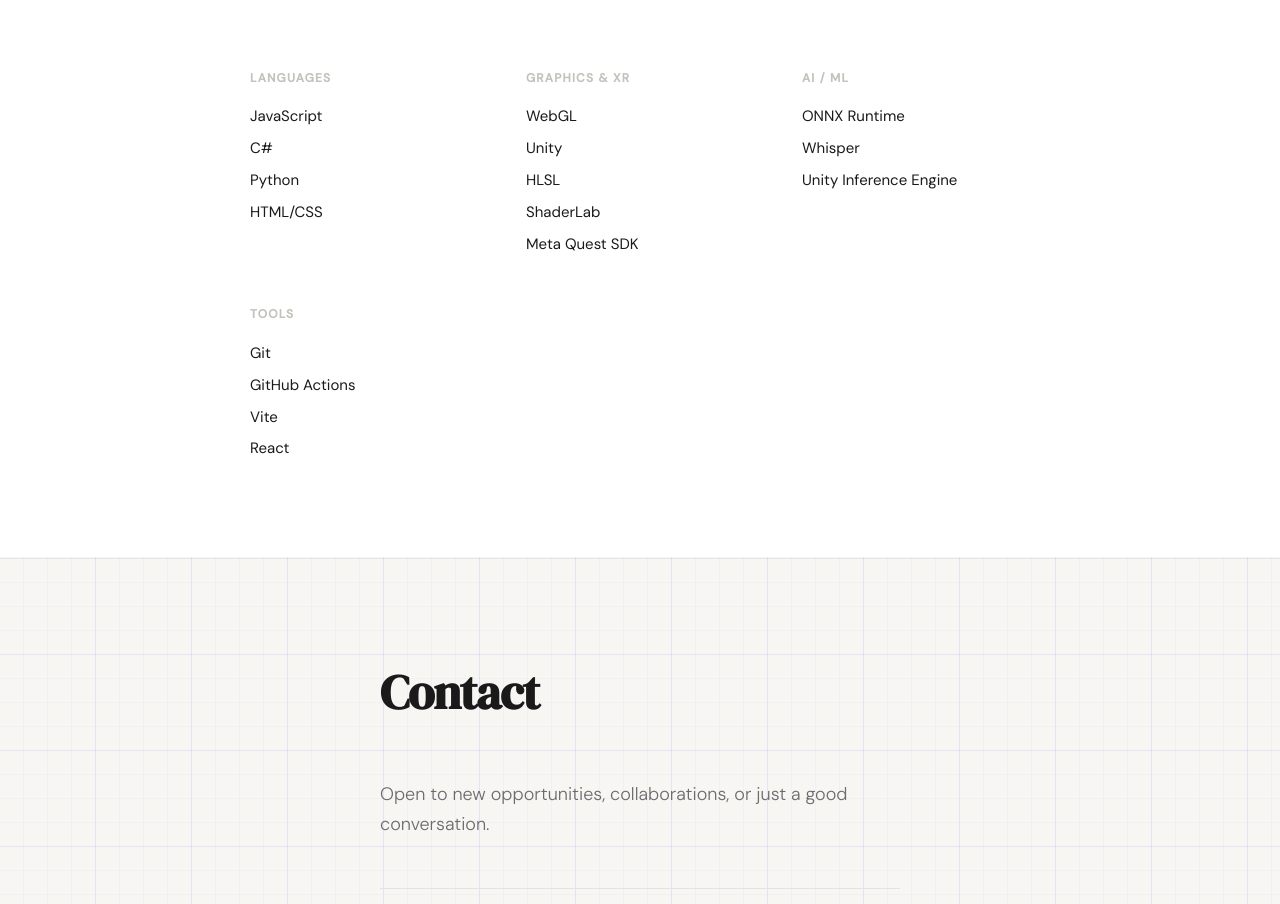
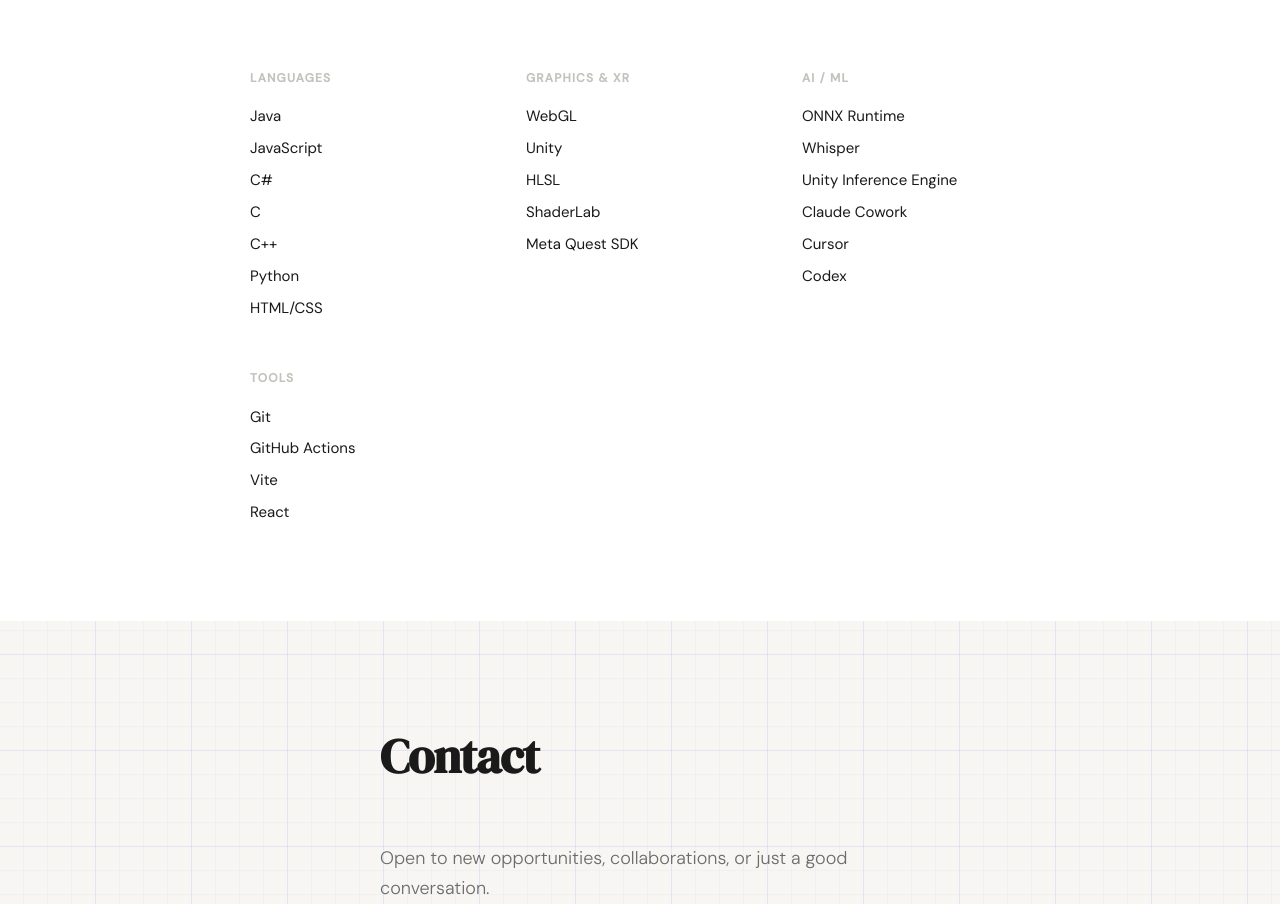
Before and after one commit to darrenkim247/darrenkim247.github.io, a React (Vite) app: page / in a window 1280 px wide. Shown: the part 1937-2841 px from the top of the page. Built offline with nearby package versions, Linux system fonts and the light colour scheme.

Commit message:
Update App.jsx

```diff
--- a/src/App.jsx
+++ b/src/App.jsx
@@ -26,9 +26,9 @@
 ]
 
 const SKILLS = [
-  { category: 'Languages', items: ['JavaScript', 'C#', 'Python', 'HTML/CSS'] },
+  { category: 'Languages', items: ['Java', 'JavaScript', 'C#', 'C', 'C++', 'Python', 'HTML/CSS'] },
   { category: 'Graphics & XR', items: ['WebGL', 'Unity', 'HLSL', 'ShaderLab', 'Meta Quest SDK'] },
-  { category: 'AI / ML', items: ['ONNX Runtime', 'Whisper', 'Unity Inference Engine'] },
+  { category: 'AI / ML', items: ['ONNX Runtime', 'Whisper', 'Unity Inference Engine', 'Claude Cowork', 'Cursor', 'Codex'] },
   { category: 'Tools', items: ['Git', 'GitHub Actions', 'Vite', 'React'] },
 ]
 
```
